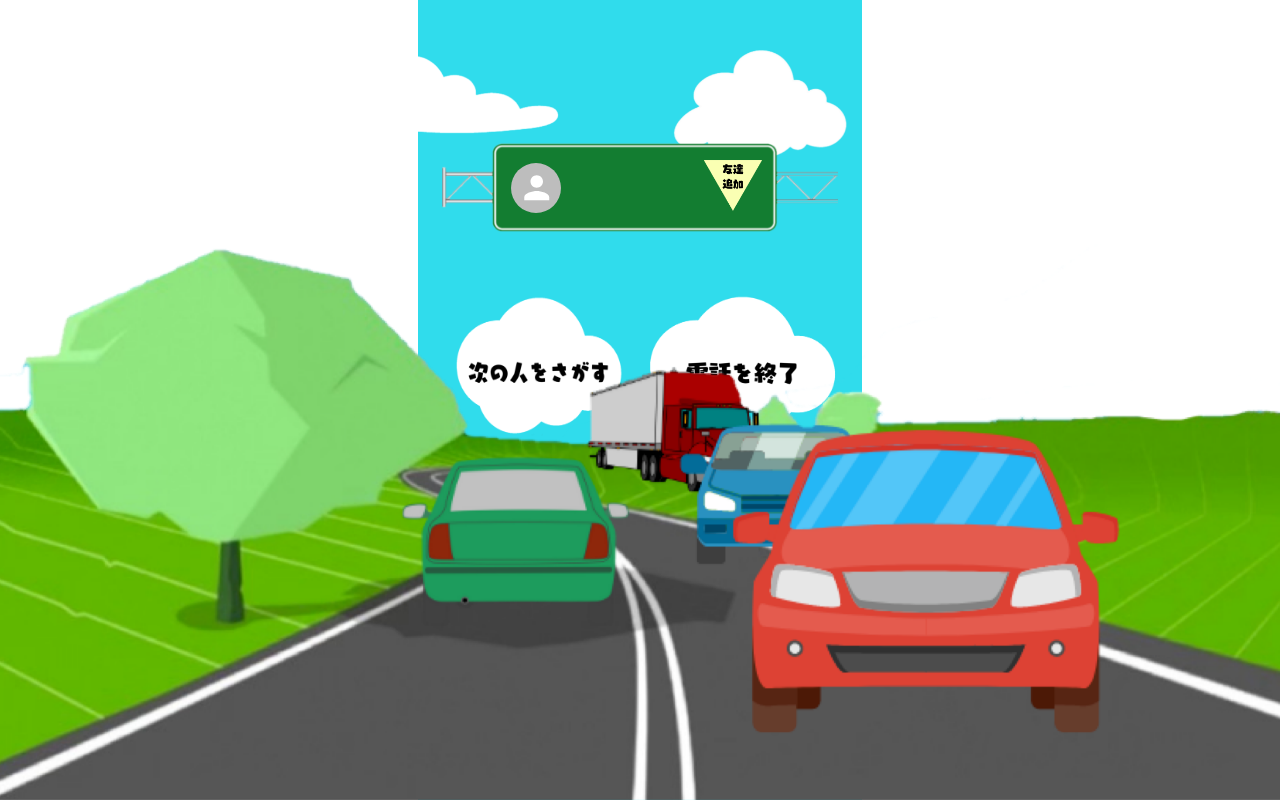
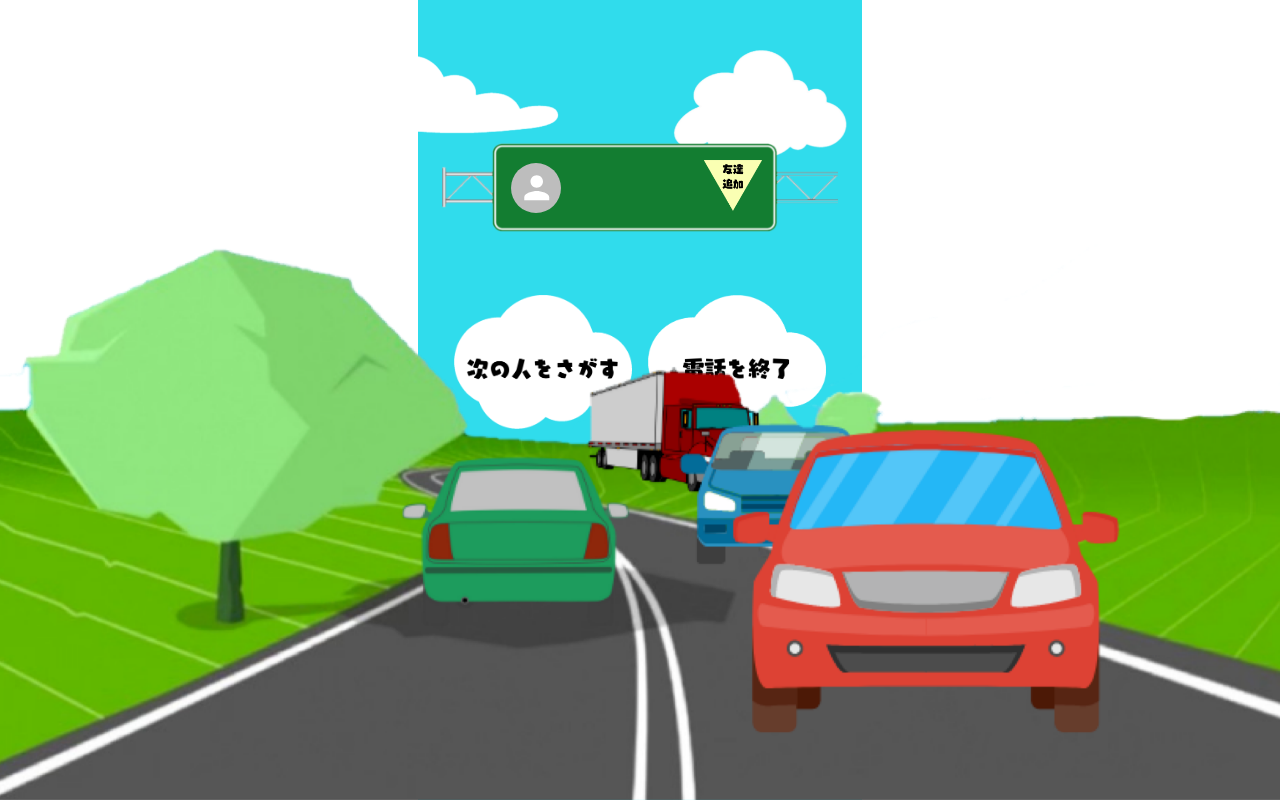
Before and after one commit to pnr-hackathon-2022-e/car_matching, a React (Vite) app in the folder frontend/: page /matching in a window 1280 px wide. Built offline with nearby package versions, Linux system fonts and the light colour scheme.

Commit message:
fix: 通話画面の中央のボタンのレイアウトの微調整

```diff
--- a/frontend/src/pages/Matching.jsx
+++ b/frontend/src/pages/Matching.jsx
@@ -92,18 +92,18 @@ export const Matching = () => {
           }}
         />
       </Stack>
-      <Stack direction="row" pt={10}>
+      <Stack direction="row" pt={10} spacing={2} justifyContent="center">
         <img
           src={NextButton}
           style={{
-            width: "50%",
+            width: "45%",
           }}
           onClick={handleClickNext}
         />
         <img
           src={EndButton}
           style={{
-            width: "50%",
+            width: "45%",
           }}
           onClick={handleClickEnd}
         />
```
Also changed, not shown: frontend/src/assets/matching/end_button.png, frontend/src/assets/matching/next_button.png.
